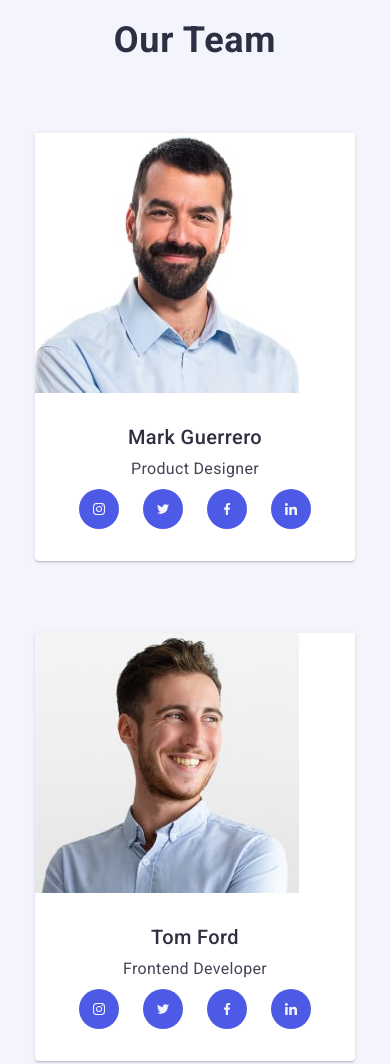
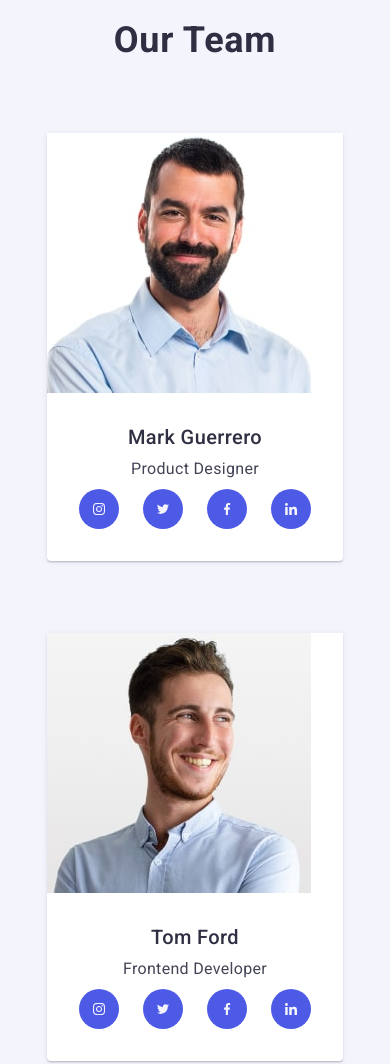
Before and after one commit to Topres05/goit-markup-hw-06, a plain HTML site: page index.html in a window 390 px wide. Shown: the part 1460-2524 px from the top of the page. Drawn offline with nearby package versions, Linux system fonts and the light colour scheme.

Commit message:
Update our-team.css

```diff
--- a/css/layout/our-team.css
+++ b/css/layout/our-team.css
@@ -11,9 +11,9 @@
     }
 
     .our-team-list {
-      max-width: 320px;
       display: flex;
       flex-direction: column;
+      max-width: 296px;
       margin-left: auto;
       margin-right: auto;
       gap: 72px;
```
